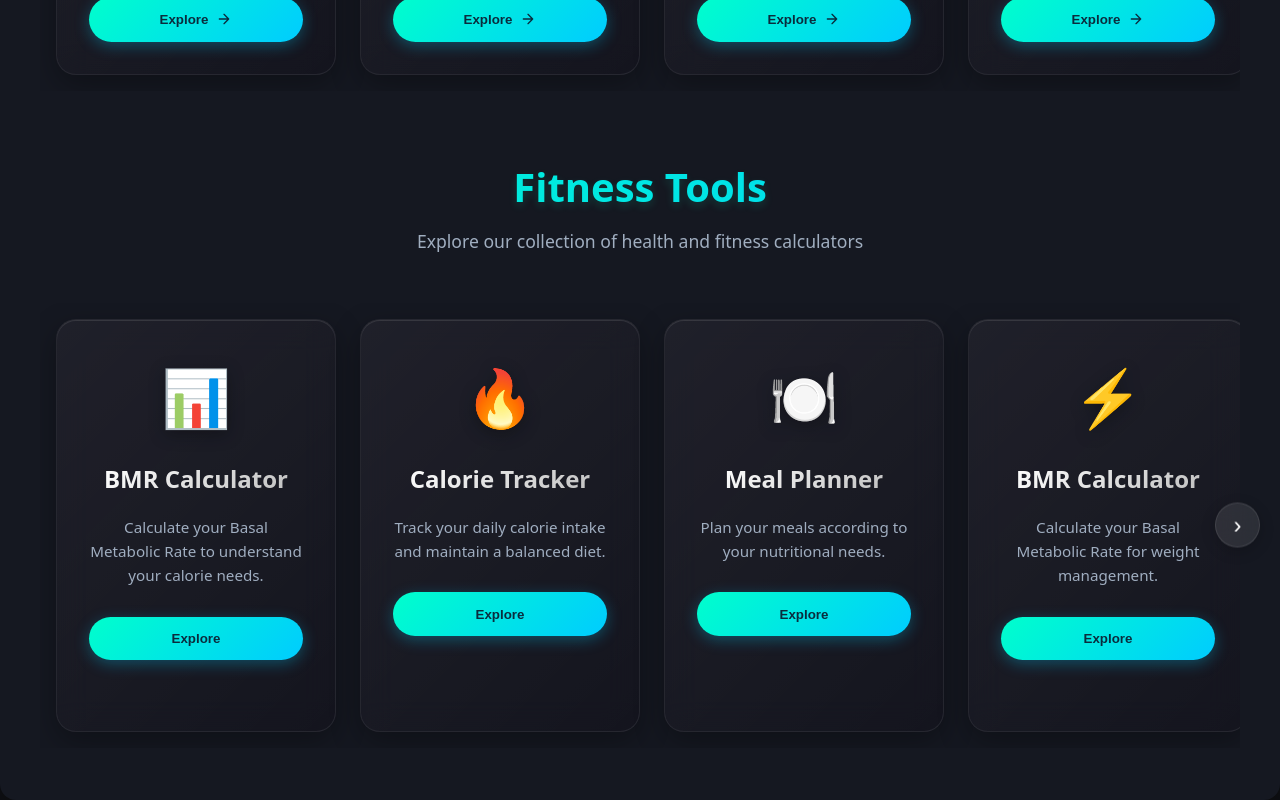
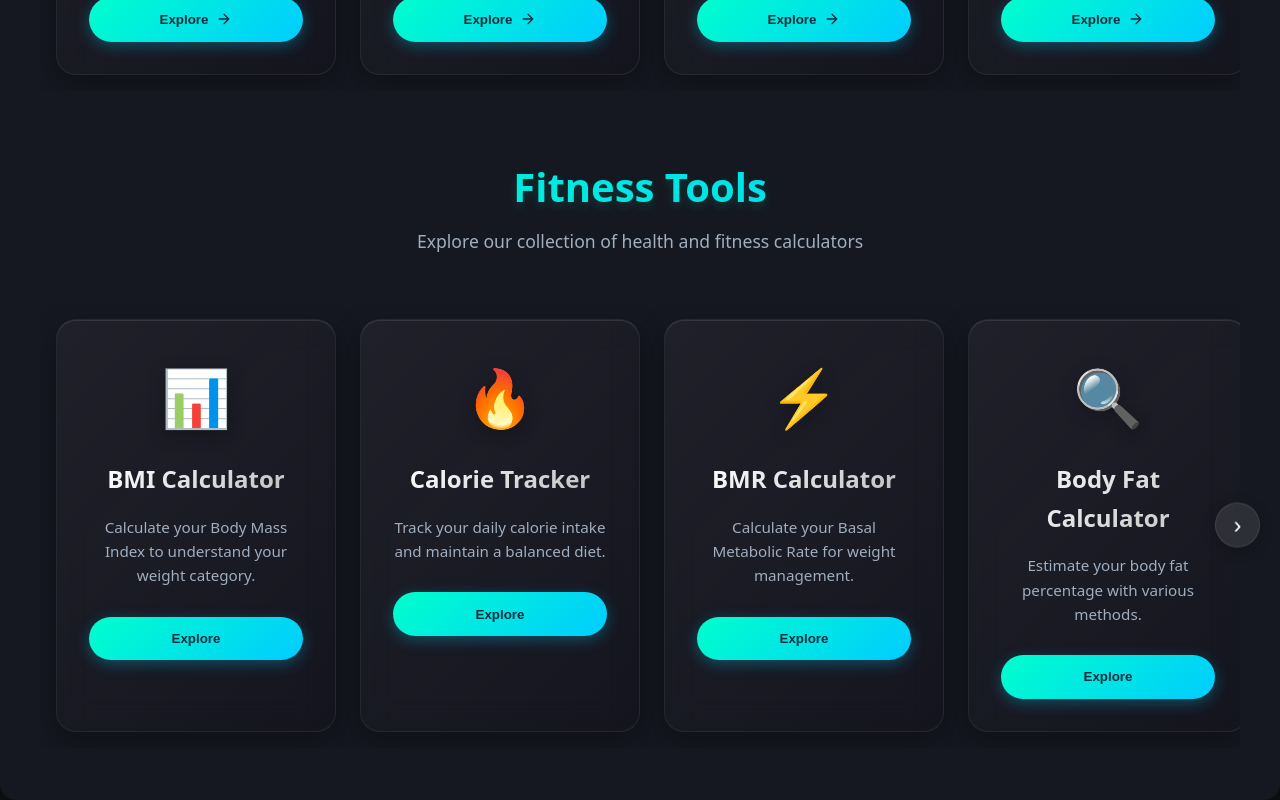
Before and after one commit to joyroybdu/vercel-frontend, a React (Vite) app: page / in a window 1280 px wide. Shown: the part 564-1364 px from the top of the page. Built offline with nearby package versions, Linux system fonts and the light colour scheme.

Commit message:
Update HealthTools.jsx

```diff
--- a/src/components/HealthTools.jsx
+++ b/src/components/HealthTools.jsx
@@ -10,10 +10,10 @@ const HealthTools = () => {
 
   const tools = [
     {
-      title: "BMR Calculator",
-      description: "Calculate your Basal Metabolic Rate to understand your calorie needs.",
+      title: "BMI Calculator",
+      description: "Calculate your Body Mass Index to understand your weight category.",
       icon: "📊",
-      path: "/bmr"
+      path: "/bmi"
     },
     {
       title: "Calorie Tracker",
@@ -23,12 +23,12 @@ const HealthTools = () => {
     },
 
 
-    {
-      title: "Meal Planner",
-      description: "Plan your meals according to your nutritional needs.",
-      icon: "🍽️",
-      path: "/meal-planner"
-    },
+    // {
+    //   title: "Meal Planner",
+    //   description: "Plan your meals according to your nutritional needs.",
+    //   icon: "🍽️",
+    //   path: "/meal-planner"
+    // },
     {
       title: "BMR Calculator",
       description: "Calculate your Basal Metabolic Rate for weight management.",
@@ -39,7 +39,7 @@ const HealthTools = () => {
       title: "Body Fat Calculator",
       description: "Estimate your body fat percentage with various methods.",
       icon: "🔍",
-      path: "/body-fat"
+      path: "/body-fat-calculator"
     }
   ];
 
```
